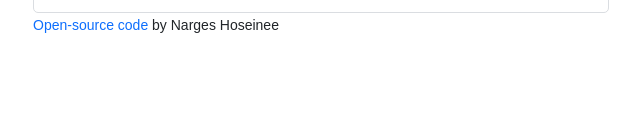
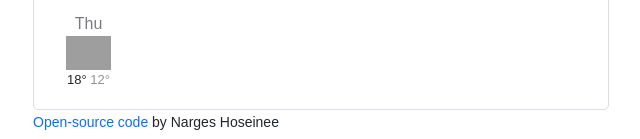
Before and after one commit to narges-coder/Vanilla-Weather-App, a plain HTML site: page index.html in a window 1280 px wide. Shown: the part 216-355 px from the top of the page, without its empty margins (319-959 px from the left). Drawn offline with nearby package versions, Linux system fonts and the light colour scheme; no server answers; grey boxes are pictures that could not be loaded.

Commit message:
added the forecast html and CSS

```diff
--- a/index.html
+++ b/index.html
@@ -67,6 +67,23 @@
             </ul>
           </div>
         </div>
+        <div class="weather-forecast">
+          <div class="row">
+            <div class="col-2">
+              <div class="weather-forecast-date">Thu</div>
+              <img
+                src="http://shecodes-assets.s3.amazonaws.com/api/weather/icons/clear-sky-day.png"
+                alt=""
+                width="45"
+              />
+
+              <div class="weather-forecast-temperature">
+                <span class="weather-forecast-temperature-max"> 18° </span>
+                <span class="weather-forecast-temperature-min"> 12° </span>
+              </div>
+            </div>
+          </div>
+        </div>
       </div>
       <small>
         <a
--- a/src/style.css
+++ b/src/style.css
@@ -67,3 +67,20 @@ a {
 .weather-tempersture .active:hover {
   text-decoration: none;
 }
+
+.weather-forecast {
+  margin-top: 20px;
+  text-align: center;
+  color: 000;
+}
+.weather-forecast-date {
+  font-size: 16px;
+  opacity: 0.6;
+}
+.weather-forecast-temperature {
+  font-size: 13px;
+}
+
+.weather-forecast-temperature-min {
+  opacity: 0.5;
+}
```
